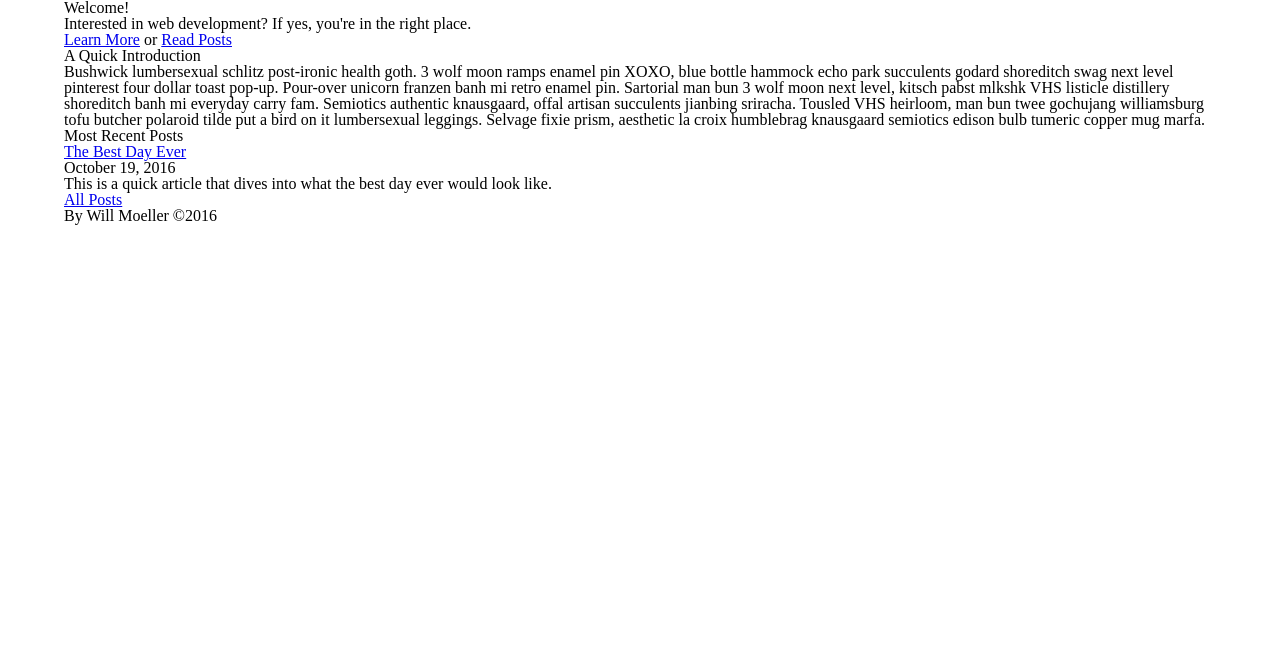
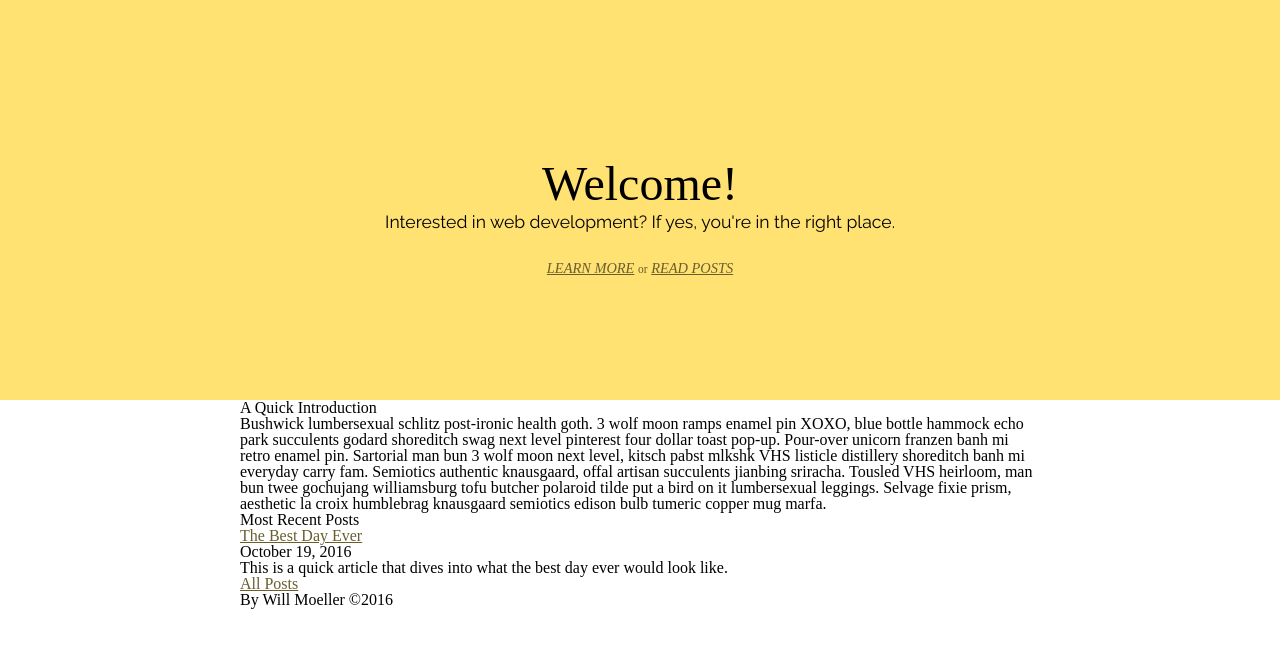
Before and after one commit to willmoeller/hobbyist-developer, a Jekyll site: the page built from index.html, in a window 1280 px wide. Shown: the top 648 px of the page. Built offline with Jekyll 4.4.1, drawn with Linux system fonts in a browser that asks for light colours; some web fonts are replaced.

Commit message:
Style landing portion of index page

```diff
--- a/_includes/footer.html
+++ b/_includes/footer.html
@@ -1,3 +1,3 @@
-<footer>
+<footer class="wrapper">
   <p>By Will Moeller &copy2016</p>
 </footer>
--- a/_layouts/default.html
+++ b/_layouts/default.html
@@ -7,9 +7,7 @@
     <link rel="stylesheet" href="{{site.baseurl}}/css/main.css" />
   </head>
   <body>
-    <div class="wrapper">
-      {{content}}
-      {% include footer.html %}
-    </div>
+    {{content}}
+    {% include footer.html %}
   </body>
 </html>
--- a/_sass/_layout.scss
+++ b/_sass/_layout.scss
@@ -6,12 +6,36 @@
           box-sizing: border-box;
 }
 .wrapper {
+  max-width: 800px;
   width: 90%;
   margin: 0 auto;
 }
 .landing {
   text-align: center;
-  h1 {
-    font-family: 'Shrikhand', cursive;
+  background-color: #FFE272;
+  height: 400px;
+  .welcome-text {
+    padding-top: 160px;
+    h1 {
+      font-family: 'Shrikhand', cursive;
+      font-size: 3em;
+    }
+    h3 {
+      font-family: 'Raleway', sans-serif;
+      font-size: 1.1em;
+      padding-top: 5px;
+    }
+    .actions {
+      color: #6A5E2F;
+      text-transform: uppercase;
+      font-style: italic;
+      font-size: 0.9em;
+      padding-top: 30px;
+      span {
+        text-transform: lowercase;
+        font-style: normal;
+        font-size: 0.8em;
+      }
+    }
   }
 }
--- a/_sass/_typography.scss
+++ b/_sass/_typography.scss
@@ -3,3 +3,11 @@
 @import url('https://fonts.googleapis.com/css?family=Lato:400,700i');
 @import url('https://fonts.googleapis.com/css?family=Montserrat:700');
 @import url('https://fonts.googleapis.com/css?family=Open+Sans:700');
+
+body {
+  font-family: 1em 'Lato', sans-serif;
+}
+
+a {
+  color: #6A5E2F;
+}
--- a/index.html
+++ b/index.html
@@ -2,18 +2,20 @@
 layout: default
 ---
 
-<section>
-  <h1>Welcome!</h1>
-  <h3>Interested in web development? If yes, you're in the right place.</h3>
-  <p><a href="#">Learn More</a> or <a href="{{site.base_url}}/articles">Read Posts</a></p>
+<section class="landing">
+  <div class="wrapper welcome-text">
+    <h1>Welcome!</h1>
+    <h3>Interested in web development? If yes, you're in the right place.</h3>
+    <p class="actions"><a href="#">Learn More</a> <span>or</span> <a href="{{site.base_url}}/articles">Read Posts</a></p>
+  </div>
 </section>
 
-<section>
+<section class="wrapper">
   <h2>A Quick Introduction</h2>
   <p>Bushwick lumbersexual schlitz post-ironic health goth. 3 wolf moon ramps enamel pin XOXO, blue bottle hammock echo park succulents godard shoreditch swag next level pinterest four dollar toast pop-up. Pour-over unicorn franzen banh mi retro enamel pin. Sartorial man bun 3 wolf moon next level, kitsch pabst mlkshk VHS listicle distillery shoreditch banh mi everyday carry fam. Semiotics authentic knausgaard, offal artisan succulents jianbing sriracha. Tousled VHS heirloom, man bun twee gochujang williamsburg tofu butcher polaroid tilde put a bird on it lumbersexual leggings. Selvage fixie prism, aesthetic la croix humblebrag knausgaard semiotics edison bulb tumeric copper mug marfa.</p>
 </section>
 
-<section>
+<section class="wrapper">
   <h2>Most Recent Posts</h2>
   <ul>
     {% for post in site.posts %}
```
